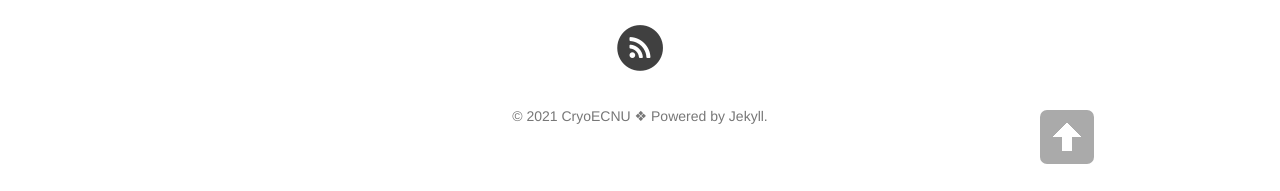
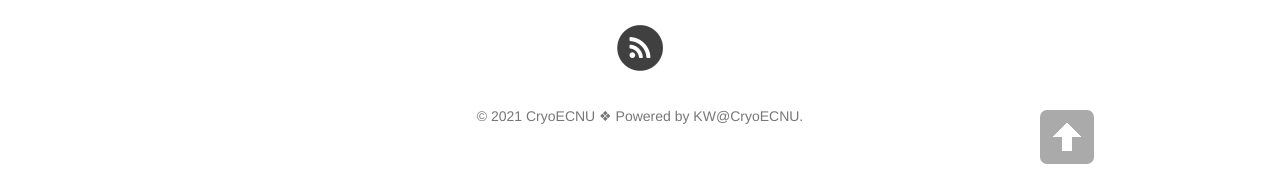
Before and after one commit to CryoECNU/cryoecnu.github.io, a Jekyll site: the page built from index.html, in a window 1280 px wide and 900 px high, scrolled down 1503 px. Shown: the part 706-897 px from the top of the window. Built offline with Jekyll 4.4.1, drawn with Linux system fonts in a browser that asks for light colours; nearby versions of some CDN libraries; formulas are drawn with MathJax 3; the list of posts is cut into pages by our own code.

Commit message:
Update footer.html

```diff
--- a/_includes/footer.html
+++ b/_includes/footer.html
@@ -86,7 +86,7 @@
 
                 </ul>
                 <p class="copyright text-muted">
-                &copy; {{ site.time | date: '%Y' }} {{ site.owner.name }} ❖ Powered by Jekyll.
+                &copy; {{ site.time | date: '%Y' }} {{ site.owner.name }} ❖ Powered by KW@CryoECNU.
                 </p>
             </div>
         </div>
```
